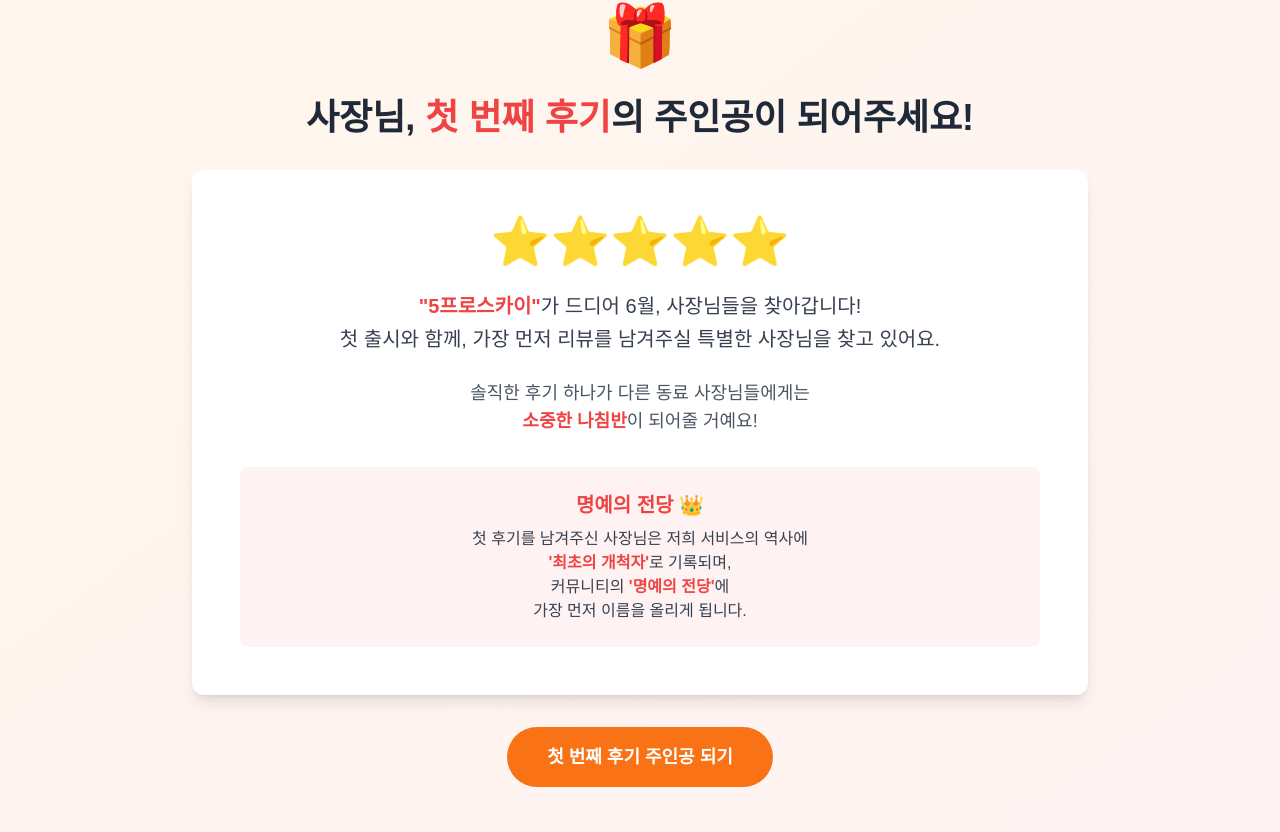
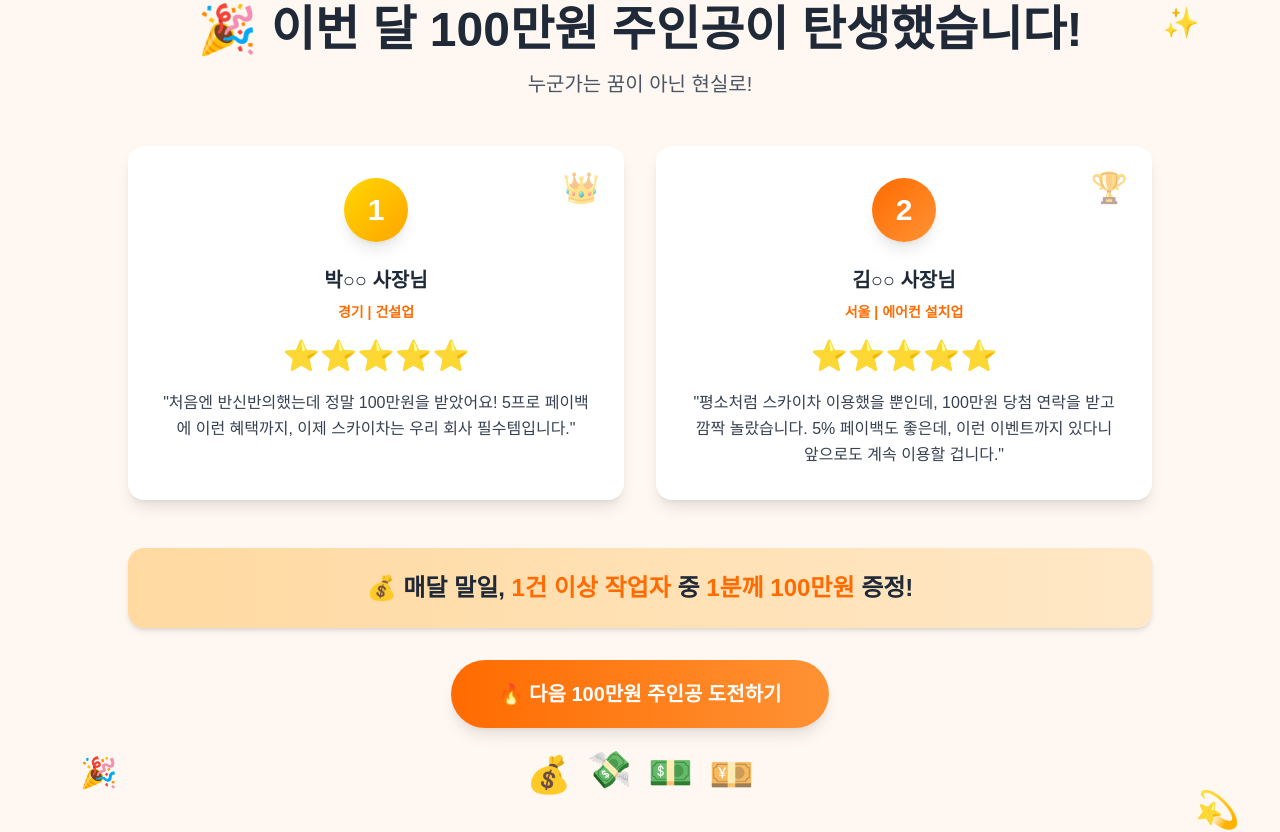
Before and after one commit to stelaive/5proapp, a Next.js app: page / in a window 1280 px wide. Shown: the part 3252-4084 px from the top of the page. Built offline with nearby package versions, Linux system fonts and the light colour scheme; a web font is replaced by a local one.

Commit message:
후기 섹션 교체
후기섹션 교체

```diff
--- a/src/app/page.tsx
+++ b/src/app/page.tsx
@@ -357,52 +357,132 @@ export default function Home() {
         </div>
       </section>
 
-      {/* 첫 번째 후기 이벤트 섹션 */}
-      <section className="py-20 bg-gradient-to-br from-orange-50 to-red-50">
+      {/* 100만원 당첨자 섹션 */}
+      <section id="lotto-winner-section" className="py-20 bg-[#FFF8F2] relative overflow-hidden">
+        {/* Confetti decorations */}
+        <div className="absolute top-10 left-10 text-4xl animate-bounce" style={{ animationDelay: '0s', animationDuration: '3s' }}>🎊</div>
+        <div className="absolute top-20 right-20 text-3xl animate-bounce" style={{ animationDelay: '0.5s', animationDuration: '2.5s' }}>✨</div>
+        <div className="absolute bottom-20 left-20 text-3xl animate-bounce" style={{ animationDelay: '1s', animationDuration: '2.8s' }}>🎉</div>
+        <div className="absolute bottom-10 right-10 text-4xl animate-bounce" style={{ animationDelay: '0.3s', animationDuration: '3.2s' }}>💫</div>
+
         <div className="container mx-auto px-4">
           <motion.div
-            className="max-w-4xl mx-auto text-center"
+            className="max-w-5xl mx-auto text-center"
             {...fadeInUp}
           >
-            <div className="text-6xl mb-8">🎁</div>
-            <h2 className="text-4xl font-bold mb-8 text-gray-800 font-jalnan">
-              사장님, <span className="text-red-500">첫 번째 후기</span>의 주인공이 되어주세요!
-            </h2>
-
-            <div className="bg-white rounded-xl p-8 md:p-12 shadow-lg mb-8">
-              <div className="text-5xl mb-6">⭐⭐⭐⭐⭐</div>
-              <p className="text-xl text-gray-700 mb-6 leading-relaxed">
-                <span className="text-red-500 font-bold">"5프로스카이"</span>가 드디어 6월, 사장님들을 찾아갑니다!<br />
-                첫 출시와 함께, 가장 먼저 리뷰를 남겨주실 특별한 사장님을 찾고 있어요.
+            {/* Title area */}
+            <div className="mb-12">
+              <h2 className="text-4xl md:text-5xl font-bold mb-4 text-gray-800 font-jalnan">
+                🎉 이번 달 100만원 주인공이 탄생했습니다!
+              </h2>
+              <p className="text-xl text-gray-600">
+                누군가는 꿈이 아닌 현실로!
               </p>
-              <p className="text-lg text-gray-600 mb-8">
-                솔직한 후기 하나가 다른 동료 사장님들에게는<br />
-                <span className="text-red-500 font-bold">소중한 나침반</span>이 되어줄 거예요!
-              </p>
-              <div className="bg-red-50 p-6 rounded-lg">
-                <p className="text-xl font-bold text-red-500 mb-2">명예의 전당 👑</p>
-                <p className="text-gray-700">
-                  첫 후기를 남겨주신 사장님은 저희 서비스의 역사에<br />
-                  <span className="text-red-500 font-bold">'최초의 개척자'</span>로 기록되며,<br />
-                  커뮤니티의 <span className="text-red-500 font-bold">'명예의 전당'</span>에<br />
-                  가장 먼저 이름을 올리게 됩니다.
-                </p>
-              </div>
             </div>
 
-            <button
+            {/* Review Cards */}
+            <div className="grid md:grid-cols-2 gap-8 mb-12">
+              {/* 1회 당첨자 */}
+              <motion.div
+                className="bg-white rounded-2xl p-8 shadow-lg hover:shadow-2xl transition-shadow duration-300"
+                variants={{
+                  initial: { opacity: 0, scale: 0.9 },
+                  whileInView: { opacity: 1, scale: 1 }
+                }}
+                transition={{ duration: 0.6, delay: 0.1 }}
+                viewport={{ once: true }}
+              >
+                <div className="mb-6 relative">
+                  <div className="w-16 h-16 bg-gradient-to-br from-[#FFD700] to-[#FFA500] rounded-full mx-auto flex items-center justify-center text-white text-3xl font-bold shadow-lg">
+                    1
+                  </div>
+                  <div className="absolute -top-2 -right-2 text-3xl animate-pulse">👑</div>
+                </div>
+                <h3 className="text-xl font-bold text-gray-800 mb-2">
+                  박○○ 사장님
+                </h3>
+                <p className="text-sm text-[#FF6B00] font-bold mb-4">
+                  경기 | 건설업
+                </p>
+                <div className="text-3xl mb-4">⭐⭐⭐⭐⭐</div>
+                <p className="text-gray-700 leading-relaxed">
+                  "처음엔 반신반의했는데 정말 100만원을 받았어요!
+                  5프로 페이백에 이런 혜택까지, 이제 스카이차는 우리 회사 필수템입니다."
+                </p>
+              </motion.div>
+
+              {/* 2회 당첨자 */}
+              <motion.div
+                className="bg-white rounded-2xl p-8 shadow-lg hover:shadow-2xl transition-shadow duration-300"
+                variants={{
+                  initial: { opacity: 0, scale: 0.9 },
+                  whileInView: { opacity: 1, scale: 1 }
+                }}
+                transition={{ duration: 0.6, delay: 0.2 }}
+                viewport={{ once: true }}
+              >
+                <div className="mb-6 relative">
+                  <div className="w-16 h-16 bg-gradient-to-br from-[#FF6B00] to-[#FF9234] rounded-full mx-auto flex items-center justify-center text-white text-3xl font-bold shadow-lg">
+                    2
+                  </div>
+                  <div className="absolute -top-2 -right-2 text-3xl animate-pulse">🏆</div>
+                </div>
+                <h3 className="text-xl font-bold text-gray-800 mb-2">
+                  김○○ 사장님
+                </h3>
+                <p className="text-sm text-[#FF6B00] font-bold mb-4">
+                  서울 | 에어컨 설치업
+                </p>
+                <div className="text-3xl mb-4">⭐⭐⭐⭐⭐</div>
+                <p className="text-gray-700 leading-relaxed">
+                  "평소처럼 스카이차 이용했을 뿐인데, 100만원 당첨 연락을 받고 깜짝 놀랐습니다.
+                  5% 페이백도 좋은데, 이런 이벤트까지 있다니 앞으로도 계속 이용할 겁니다."
+                </p>
+              </motion.div>
+            </div>
+
+            {/* Reward explanation */}
+            <motion.div
+              className="bg-gradient-to-r from-[#FFD9A0] to-[#FFE8C7] rounded-2xl p-6 mb-8 shadow-md"
+              variants={{
+                initial: { opacity: 0, y: 30 },
+                whileInView: { opacity: 1, y: 0 }
+              }}
+              transition={{ duration: 0.6, delay: 0.3 }}
+              viewport={{ once: true }}
+            >
+              <p className="text-xl md:text-2xl font-bold text-gray-800">
+                💰 매달 말일, <span className="text-[#FF6B00]">1건 이상 작업자</span> 중 <span className="text-[#FF6B00]">1분께 100만원</span> 증정!
+              </p>
+            </motion.div>
+
+            {/* CTA Button */}
+            <motion.button
               onClick={handleAppDownload}
-              className="bg-orange-500 text-white px-10 py-4 rounded-full font-bold text-lg hover:bg-orange-600 transform hover:scale-105 transition-all"
-              style={{
-                color: '#ffffff !important',
-                zIndex: 10,
-                position: 'relative'
+              className="relative overflow-hidden bg-gradient-to-r from-[#FF6B00] to-[#FF9234] text-white px-12 py-5 rounded-full font-bold text-xl shadow-lg hover:shadow-2xl transform hover:scale-105 transition-all duration-300 group"
+              variants={{
+                initial: { opacity: 0, y: 30 },
+                whileInView: { opacity: 1, y: 0 }
+              }}
+              transition={{ duration: 0.6, delay: 0.4 }}
+              viewport={{ once: true }}
+              whileHover={{
+                boxShadow: "0 0 30px rgba(255, 107, 0, 0.6)"
               }}
             >
-              <span style={{ color: '#ffffff !important', fontWeight: 'bold !important' }}>
-                첫 번째 후기 주인공 되기
+              <span className="relative z-10 flex items-center justify-center gap-2">
+                🔥 다음 100만원 주인공 도전하기
               </span>
-            </button>
+              <div className="absolute inset-0 bg-gradient-to-r from-[#FF9234] to-[#FF6B00] opacity-0 group-hover:opacity-100 transition-opacity duration-300"></div>
+            </motion.button>
+
+            {/* Celebration coins animation hint */}
+            <div className="mt-8 flex justify-center gap-4">
+              <span className="text-4xl animate-bounce" style={{ animationDelay: '0s', animationDuration: '2s' }}>💰</span>
+              <span className="text-4xl animate-bounce" style={{ animationDelay: '0.2s', animationDuration: '2.2s' }}>💸</span>
+              <span className="text-4xl animate-bounce" style={{ animationDelay: '0.4s', animationDuration: '2.4s' }}>💵</span>
+              <span className="text-4xl animate-bounce" style={{ animationDelay: '0.6s', animationDuration: '2.6s' }}>💴</span>
+            </div>
           </motion.div>
         </div>
       </section>
```
